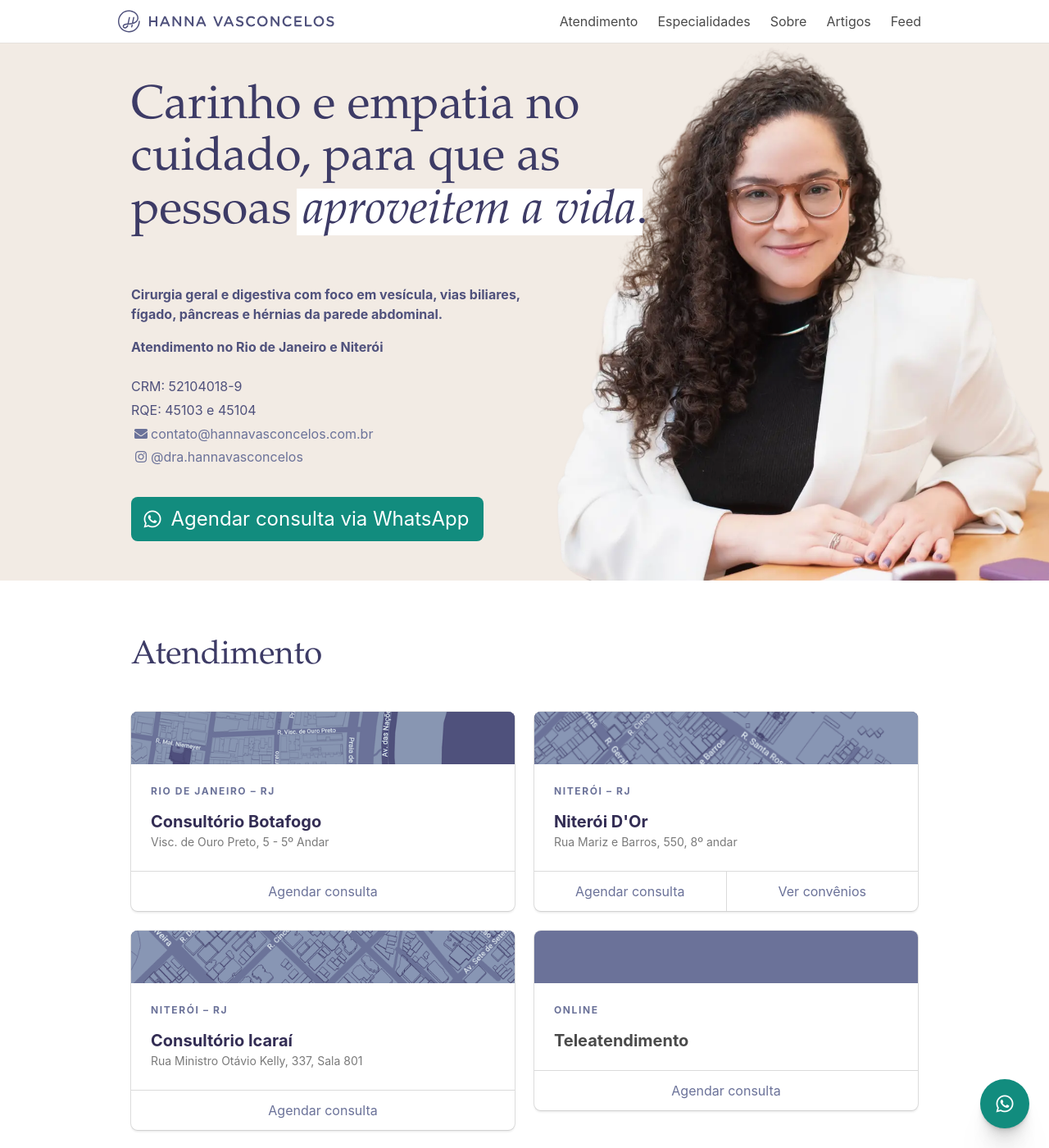
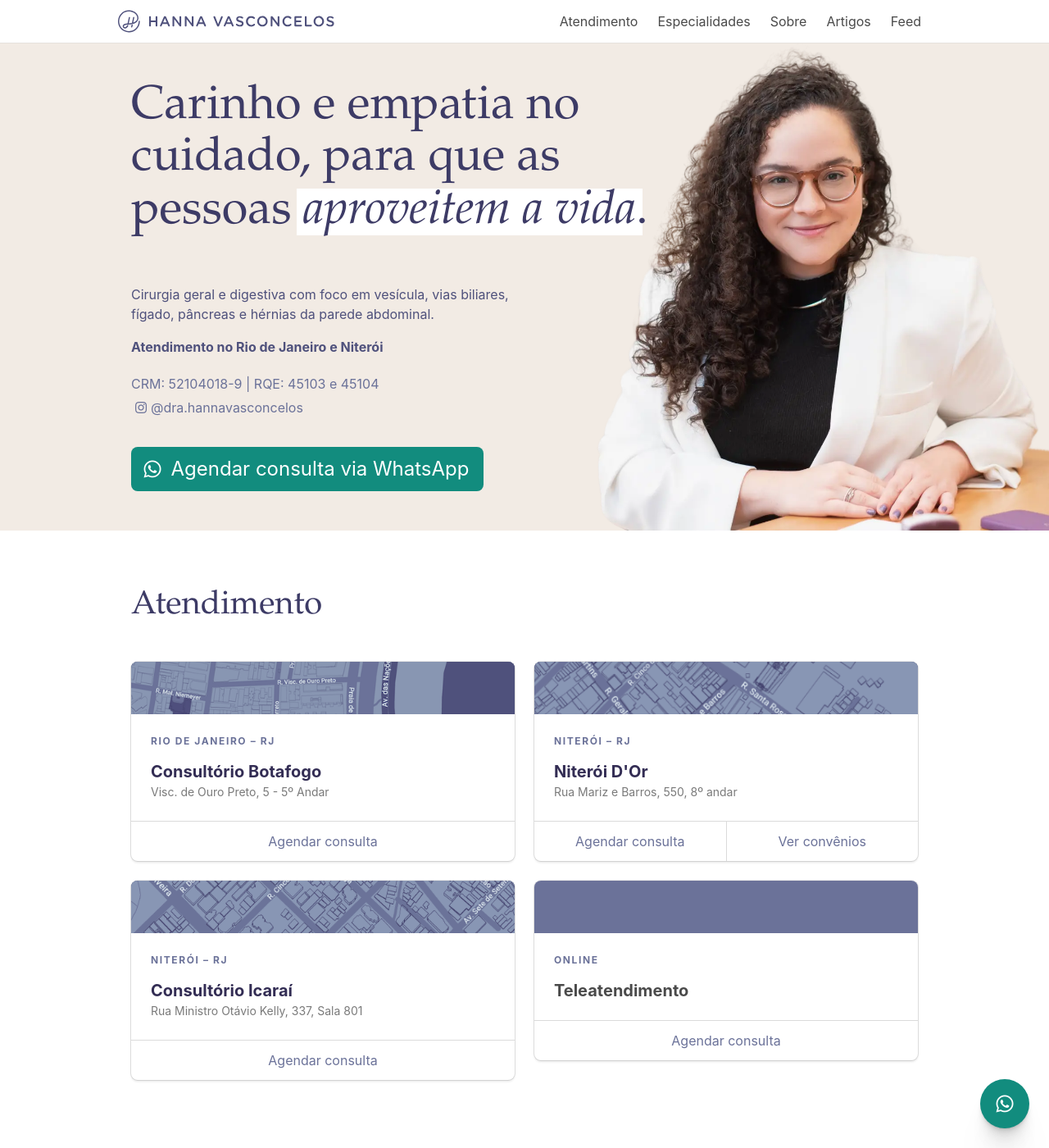
Before and after one commit to jpfaraco/hannavasconcelos, a Jekyll site: the page built from index.md, in a window 1280 px wide and 1400 px high. Shown: the whole window at 82% size. Built offline with Jekyll 4.4.1, drawn with Linux system fonts in a browser that asks for light colours; nearby versions of some CDN libraries; some web fonts are replaced.

Commit message:
Adjusting hero content

```diff
--- a/_includes/hero.html
+++ b/_includes/hero.html
@@ -10,13 +10,7 @@
             parede
             abdominal. <span>Atendimento no Rio de Janeiro e Niterói</span></h2>
           <ul class="personal h-card">
-            <li>CRM: 52104018-9</li>
-            <li>RQE: 45103 e 45104</li>
-            <li>
-              <a href="mailto:contato@hannavasconcelos.com.br" class="u-email" id="link-email"
-                onclick="gtag('event', 'click', { 'event_category': 'Outbound links', 'event_label': 'Email'});"><span
-                  class="icon"><i class="fas fa-envelope"></i></span>contato@hannavasconcelos.com.br</a>
-            </li>
+            <li>CRM: 52104018-9 | RQE: 45103 e 45104</li>
             <li>
               <a href="https://instagram.com/dra.hannavasconcelos" target="_blank" id="link-instagram" rel="noreferrer"
                 onclick="gtag('event', 'click', { 'event_category': 'Outbound links', 'event_label': 'Instagram'});"><span
--- a/_sass/_base.scss
+++ b/_sass/_base.scss
@@ -88,9 +88,9 @@ nav {
   h2 {
     max-width: 32rem;
     margin-top: 3.5rem;
-    margin-bottom: 1.5rem;
+    margin-bottom: 1.3rem;
     font-size: 1rem;
-    font-weight: 700;
+    font-weight: 400;
     line-height: 1.5;
     color: $color-primary-500;
     text-shadow: 0 0 2px $color-bg-hero, 0 0 6px $color-bg-hero;
@@ -98,15 +98,16 @@ nav {
 
     span {
       display: block;
+      font-weight: 700;
       margin-top: 1rem;
     }
   }
 
   .personal {
-    color: $color-primary-500;
+    color: $color-primary;
 
     strong {
-      color: $color-primary-500;
+      color: $color-primary;
     }
 
     li {
```
